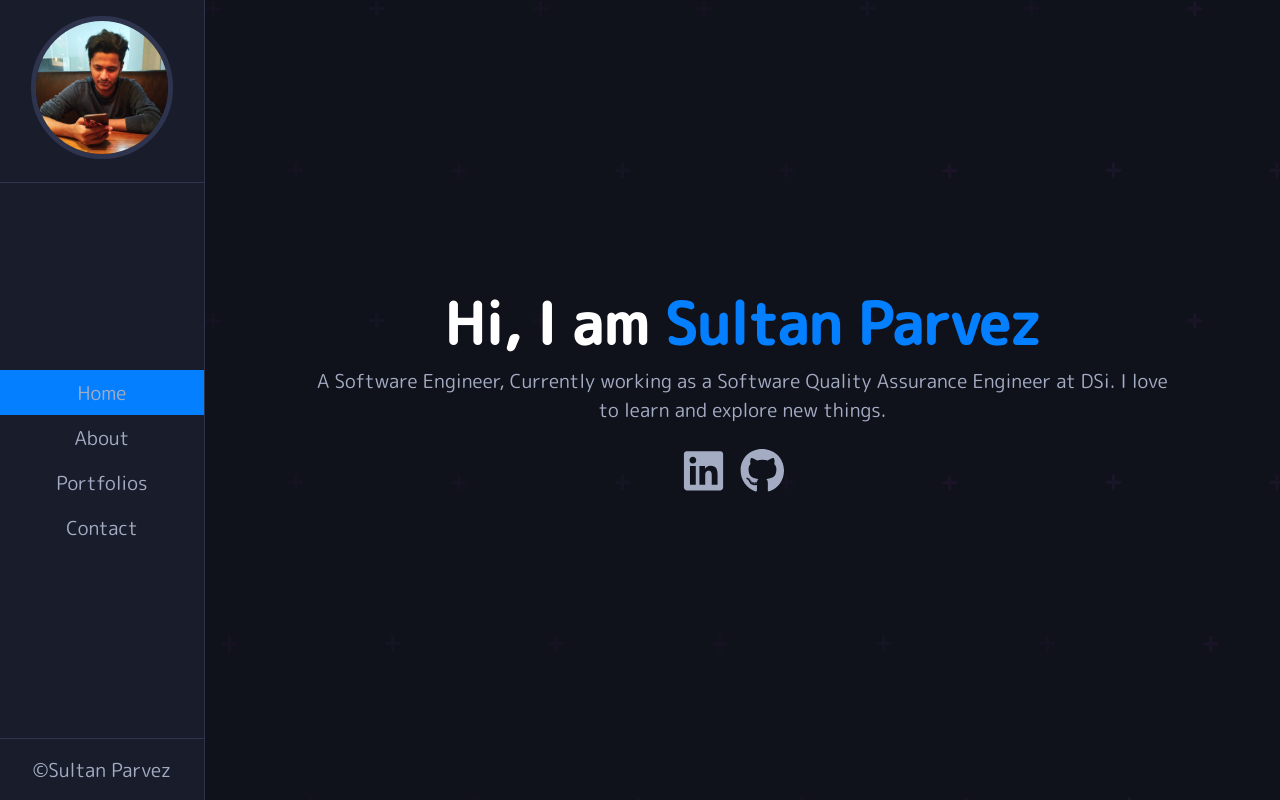
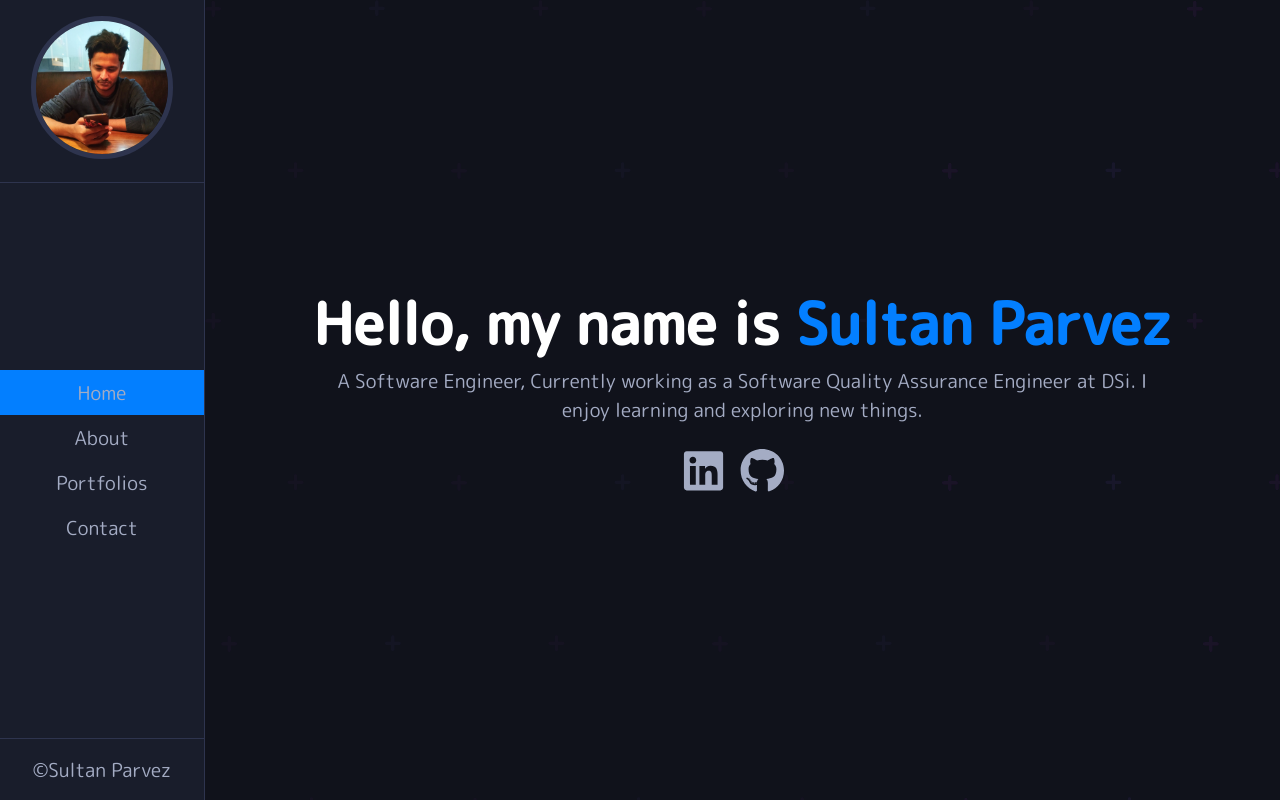
Before and after one commit to sultanparvez/sultan-parvez, a React (Create React App) app: page / in a window 1280 px wide. Built offline with nearby package versions, Linux system fonts and the light colour scheme.

Commit message:
improved clarity

```diff
--- a/public/index.html
+++ b/public/index.html
@@ -12,35 +12,15 @@
     <link rel="apple-touch-icon" href="%PUBLIC_URL%/logo192.png" />
     <link rel="preconnect" href="https://fonts.gstatic.com">
   <link href="https://fonts.googleapis.com/css2?family=M+PLUS+Rounded+1c:wght@100;300;400;500&display=swap" rel="stylesheet">
-    <!--
-      manifest.json provides metadata used when your web app is installed on a
-      user's mobile device or desktop. See https://developers.google.com/web/fundamentals/web-app-manifest/
-    -->
+
     <link rel="manifest" href="%PUBLIC_URL%/manifest.json" />
     <script src="https://cdn.rawgit.com/progers/pathseg/master/pathseg.js"></script>
-    <!--
-      Notice the use of %PUBLIC_URL% in the tags above.
-      It will be replaced with the URL of the `public` folder during the build.
-      Only files inside the `public` folder can be referenced from the HTML.
 
-      Unlike "/favicon.ico" or "favicon.ico", "%PUBLIC_URL%/favicon.ico" will
-      work correctly both with client-side routing and a non-root public URL.
-      Learn how to configure a non-root public URL by running `npm run build`.
-    -->
     <title>Sultan Parvez</title>
   </head>
   <body>
-    <noscript>You need to enable JavaScript to run this app.</noscript>
+    <noscript></noscript>
     <div id="root"></div>
-    <!--
-      This HTML file is a template.
-      If you open it directly in the browser, you will see an empty page.
 
-      You can add webfonts, meta tags, or analytics to this file.
-      The build step will place the bundled scripts into the <body> tag.
-
-      To begin the development, run `npm start` or `yarn start`.
-      To create a production bundle, use `npm run build` or `yarn build`.
-    -->
   </body>
 </html>
--- a/src/Pages/HomePage.js
+++ b/src/Pages/HomePage.js
@@ -9,12 +9,12 @@
         <div className="HomePage">
             <header className="hero">
                 <h1 className="hero-text">
-                    Hi, I am
+                    Hello, my name is
                     <span> Sultan Parvez</span>
                 </h1>
                 <p className="h-sub-text">
                     A Software Engineer, Currently working as a Software Quality Assurance Engineer at DSi.
-                    I love to learn and explore new things.
+                    I enjoy learning and exploring new things.
                 </p>
                 <div className="icons">
                     <a target="_blank" href="https://www.linkedin.com/in/sultanparvez/" className="icon-holder">
```
Also changed, not shown: 1 other file (tests, documents, lock files or other folders).
